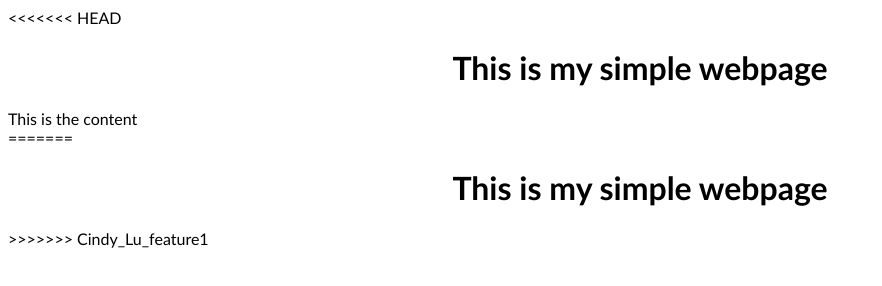
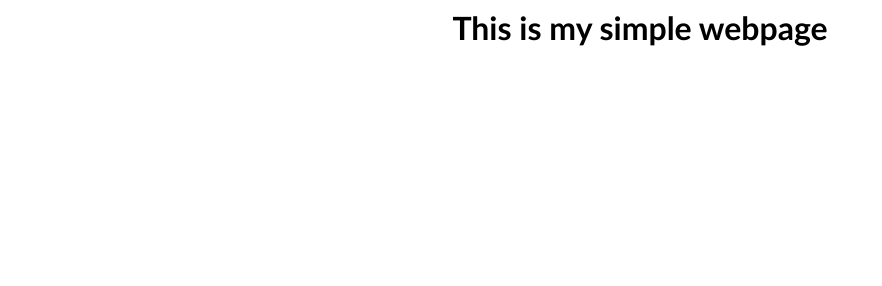
Before and after one commit to jjrim/COMP_2800_Feature_Branch_Worflow, a plain HTML site: page index.html in a window 1280 px wide. Shown: the whole page, without its empty margins (0-882 px from the left). Drawn offline with Linux system fonts and the light colour scheme.

Commit message:
Revert "Merge remote-tracking branch 'origin/master'"
This reverts commit 4b7ca980b71a1b7f3b02af822f3aaa7ea9ba4266, reversing
changes made to ef8c22fbbd54349daa4d71ffc0be9dc2e11a9a01.

```diff
--- a/app.js
+++ /dev/null
@@ -1,5 +0,0 @@
-const contentText = document.querySelector('.content');
-
-document.addEventListener('DOMContentLoaded', function() {
-    contentText.innerHTML = "This is the content";
-}, false);
--- a/index.html
+++ b/index.html
@@ -3,15 +3,8 @@
     <link rel="stylesheet" href="style.css">
 </head>
 <body>
-<<<<<<< HEAD
 <h1 id="title">This is my simple webpage</h1>
 <div class="content">
 </div>
-<script src="app.js"></script>
 </body>
-=======
-    <h1 id="title">This is my simple webpage</h1> <div class="container">
-    </div>
-           </body>
->>>>>>> Cindy_Lu_feature1
 </html>
--- a/style.css
+++ b/style.css
@@ -6,7 +6,7 @@ h1 {
     text-align: center;
 }
 
-.container {
+.content {
     margin: 0 auto;
     width: 800px;
     text-align: center;
```
Also changed, not shown: about_us.html (deleted, +0 -4 lines).
